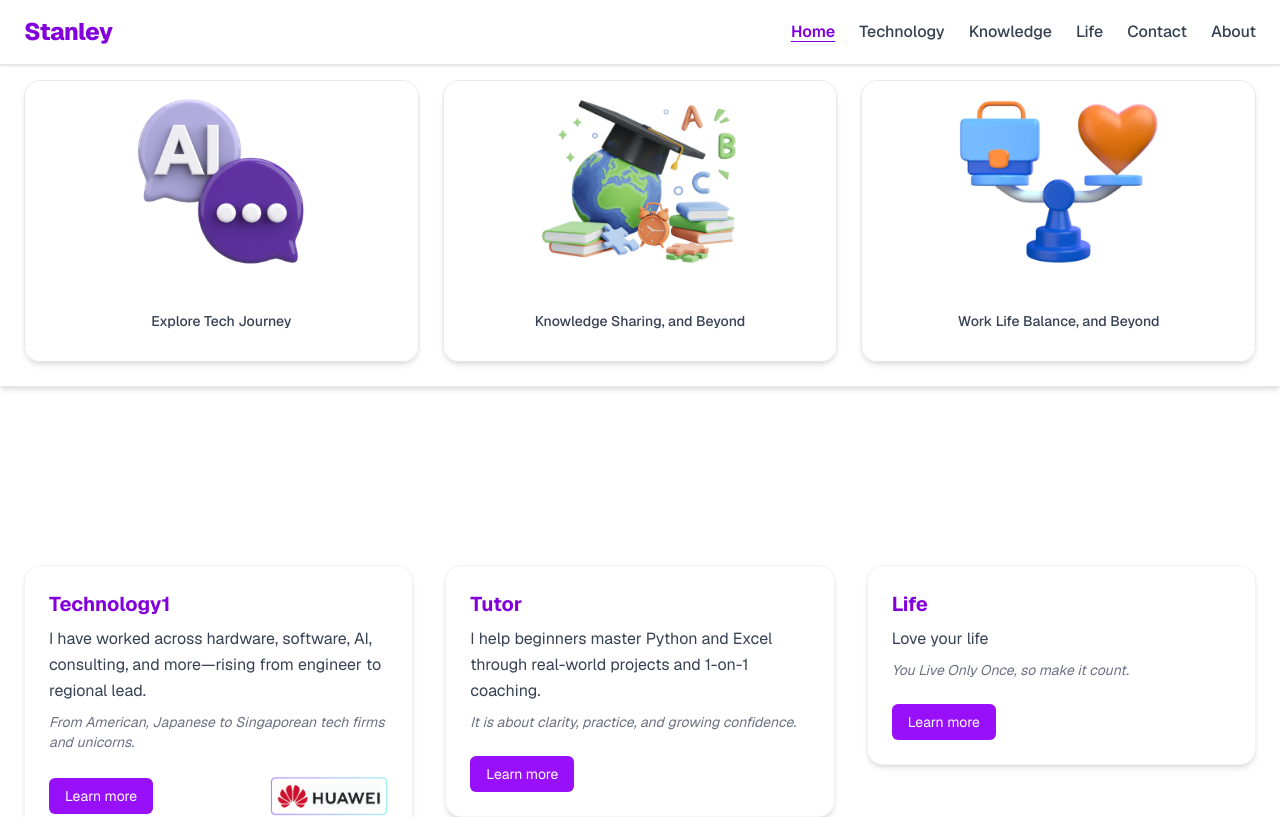
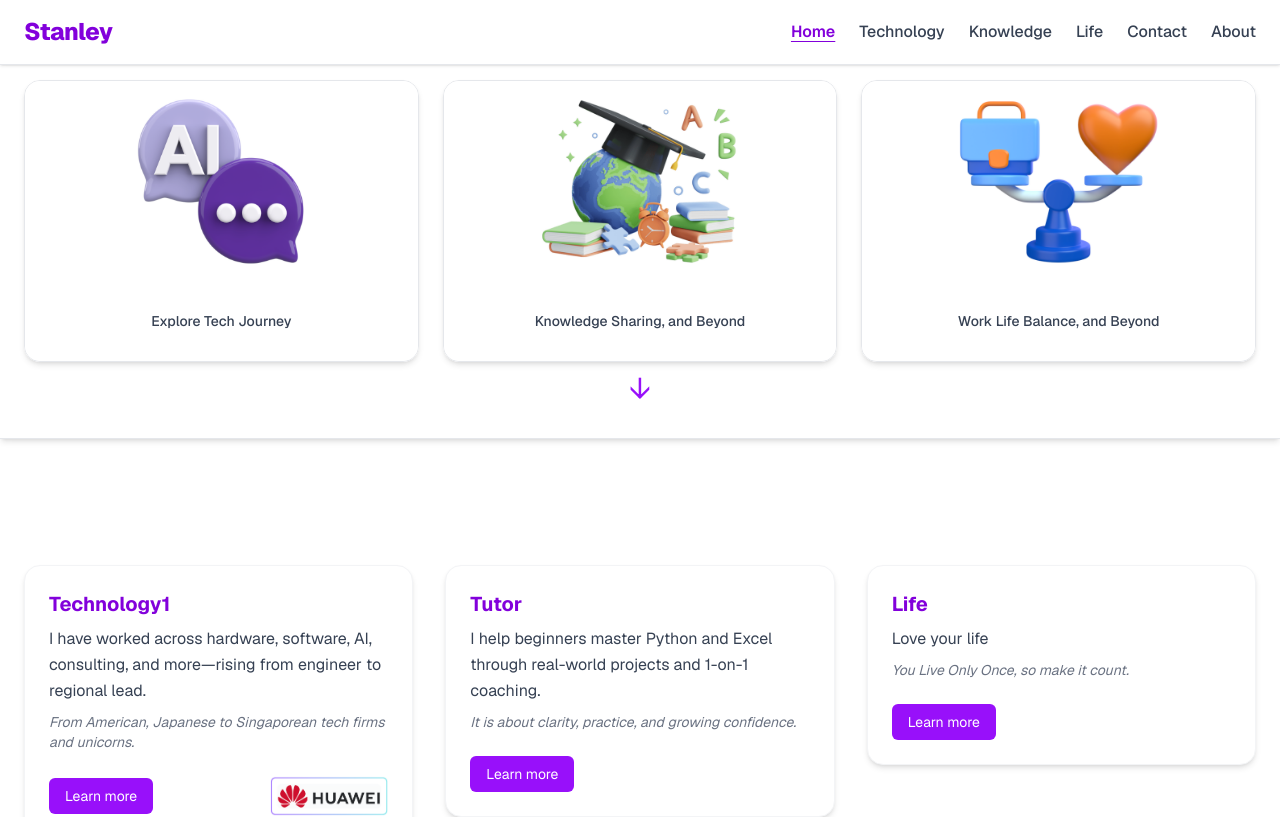
Before and after one commit to ColdStanley/my-portfolio, a Next.js app: page / in a window 1280 px wide. Shown: the top 817 px of the page. Built offline with nearby package versions, Linux system fonts and the light colour scheme.

Commit message:
feat: add scroll-down arrow and smooth scroll to cards section

```diff
--- a/src/components/HeroImageGrid.tsx
+++ b/src/components/HeroImageGrid.tsx
@@ -29,6 +29,7 @@ export default function HeroImageGrid() {
     transition={{ duration: 1, ease: 'easeOut' }}
     className="fixed top-16 z-40 w-full bg-white px-6 pt-4 pb-6 shadow-md border-b border-gray-200"
   >
+    {/* 卡片网格 */}
     <div className="grid grid-cols-1 md:grid-cols-3 gap-6">
       {heroCards.map((card, index) => (
         <motion.div
@@ -39,7 +40,6 @@ export default function HeroImageGrid() {
           whileHover={{ scale: 1.03 }}
           className="rounded-2xl shadow-md overflow-hidden border border-gray-200 flex flex-col cursor-pointer transition-transform"
         >
-            {/* Image 80% height */}
           <div className="relative h-[200px] w-full bg-white">
             <Image
               src={card.image}
@@ -49,14 +49,25 @@ export default function HeroImageGrid() {
               sizes="(max-width: 768px) 100vw, 33vw"
             />
           </div>
-
-            {/* Caption 20% height */}
           <div className="bg-white px-4 py-2 text-sm text-gray-700 font-medium min-h-[80px] flex items-center justify-center text-center">
             {card.caption}
           </div>
         </motion.div>
       ))}
     </div>
+
+    {/* 向下箭头按钮 */}
+    <div className="w-full flex justify-center mt-4">
+      <button
+        onClick={() => {
+          const section = document.getElementById('home-cards');
+          section?.scrollIntoView({ behavior: 'smooth' });
+        }}
+        className="text-3xl text-purple-600 hover:text-purple-800 animate-bounce transition-all"
+      >
+        ↓
+      </button>
+    </div>
   </motion.section>
-  )
+);
 }
```
Lines whose indentation alone changed are shown as unchanged.
